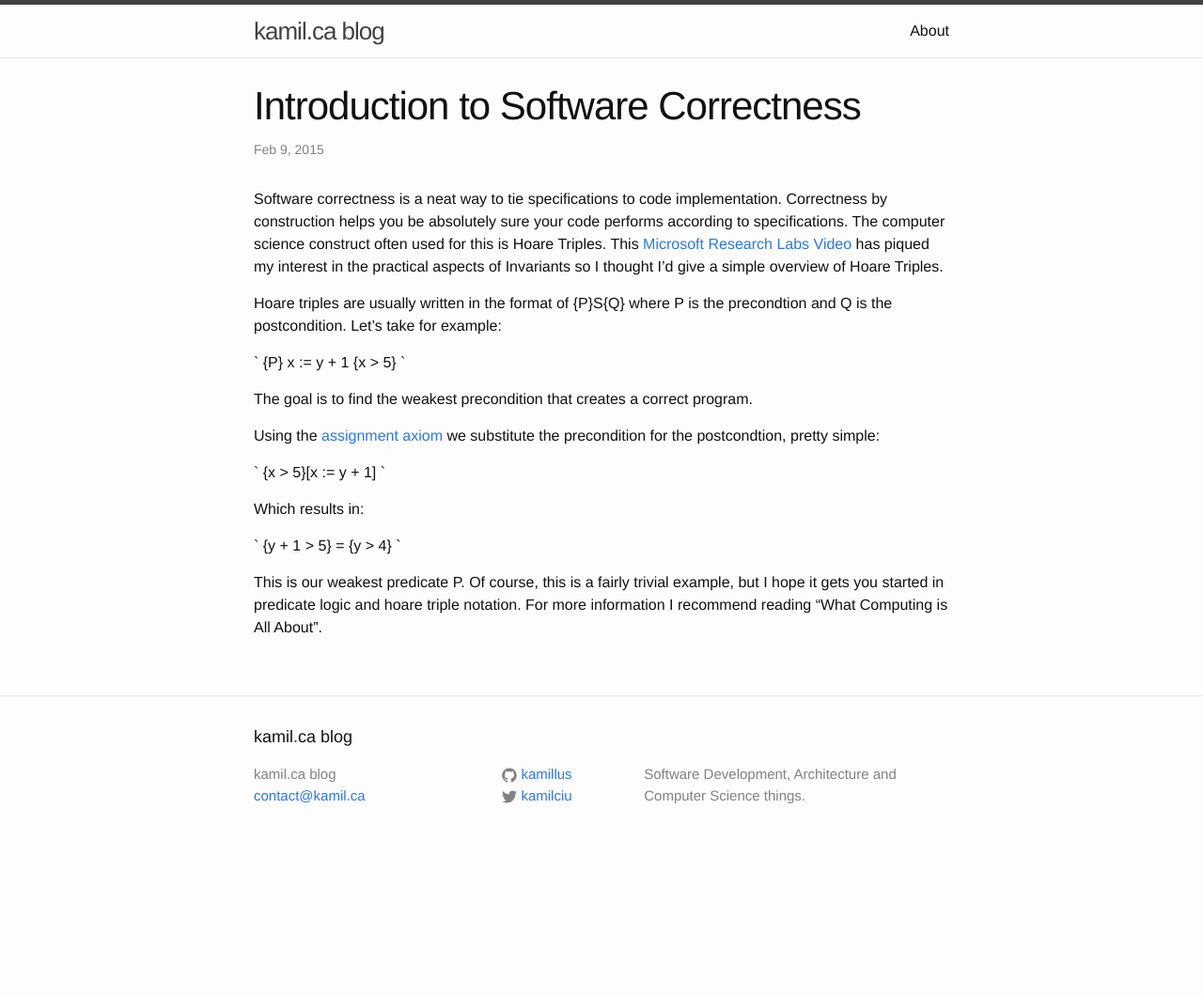
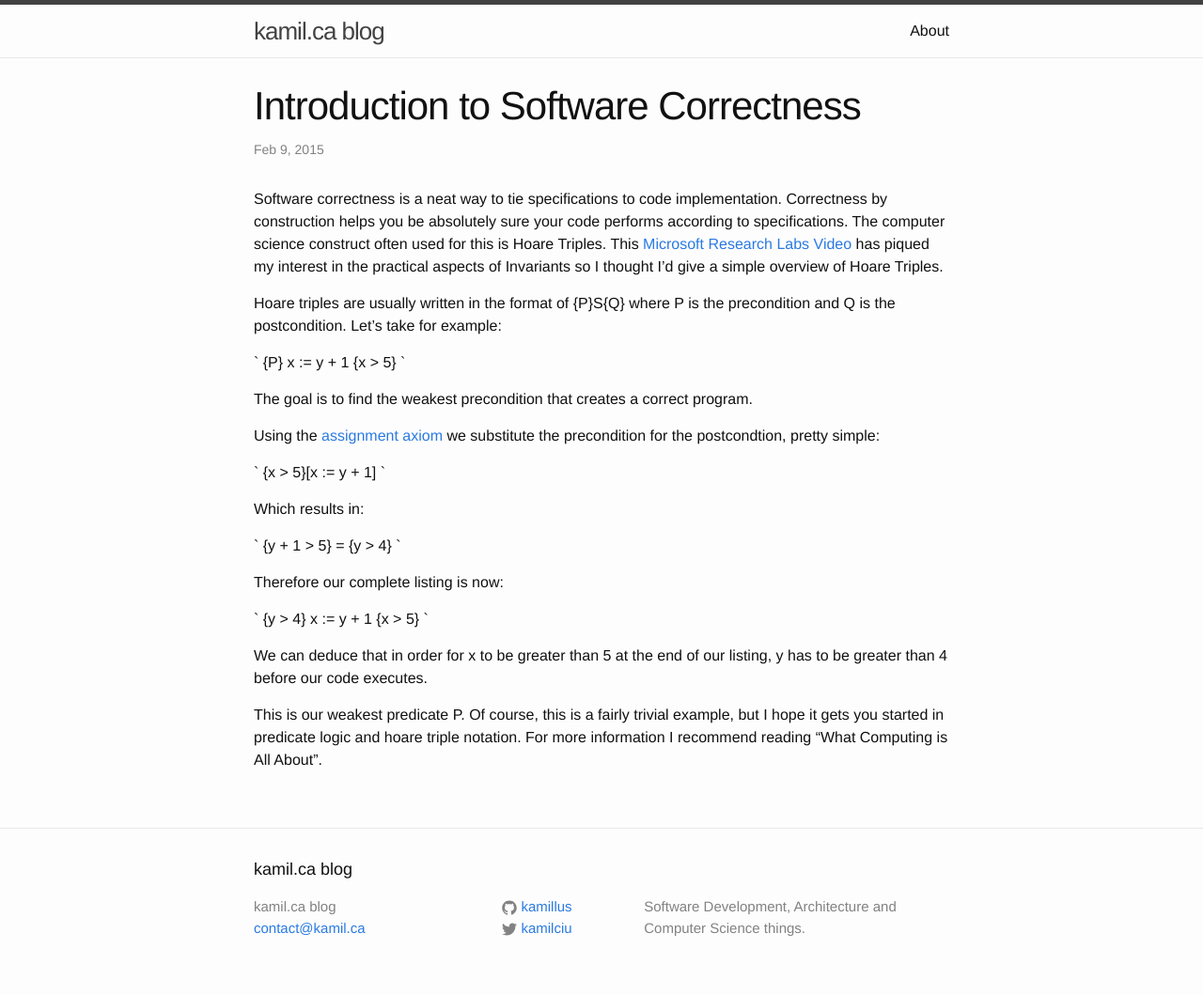
Before and after one commit to kamillus/kamillus.github.io, a Jekyll site: the page built from _posts/2015-02-09-introduction-to-correctness.markdown, in a window 1280 px wide. Shown: the whole page at 94% size. Built offline with Jekyll 4.4.1, drawn with Linux system fonts in a browser that asks for light colours; before the commit the page ends 918 px from its top, so only the background shows below that.

Commit message:
spelling

```diff
--- a/_posts/2015-02-09-introduction-to-correctness.markdown
+++ b/_posts/2015-02-09-introduction-to-correctness.markdown
@@ -6,7 +6,7 @@ categories: computer science
 ---
 Software correctness is a neat way to tie specifications to code implementation. Correctness by construction helps you be absolutely sure your code performs according to specifications. The computer science construct often used for this is Hoare Triples. This [Microsoft Research Labs Video](https://www.youtube.com/watch?v=spcfzbisBv4) has piqued my interest in the practical aspects of Invariants so I thought I'd give a simple overview of Hoare Triples.
 
-Hoare triples are usually written in the format of {P}S{Q} where P is the precondtion and Q is the postcondition. Let's take for example:
+Hoare triples are usually written in the format of {P}S{Q} where P is the precondition and Q is the postcondition. Let's take for example:
 
 `
 {P}
@@ -28,4 +28,14 @@ Which results in:
 {y + 1 > 5} = {y > 4}
 `
 
+Therefore our complete listing is now:
+
+`
+{y > 4}
+x := y + 1
+{x > 5}
+`
+
+We can deduce that in order for x to be greater than 5 at the end of our listing, y has to be greater than 4 before our code executes.
+
 This is our weakest predicate P. Of course, this is a fairly trivial example, but I hope it gets you started in predicate logic and hoare triple notation. For more information I recommend reading "What Computing is All About".
```
